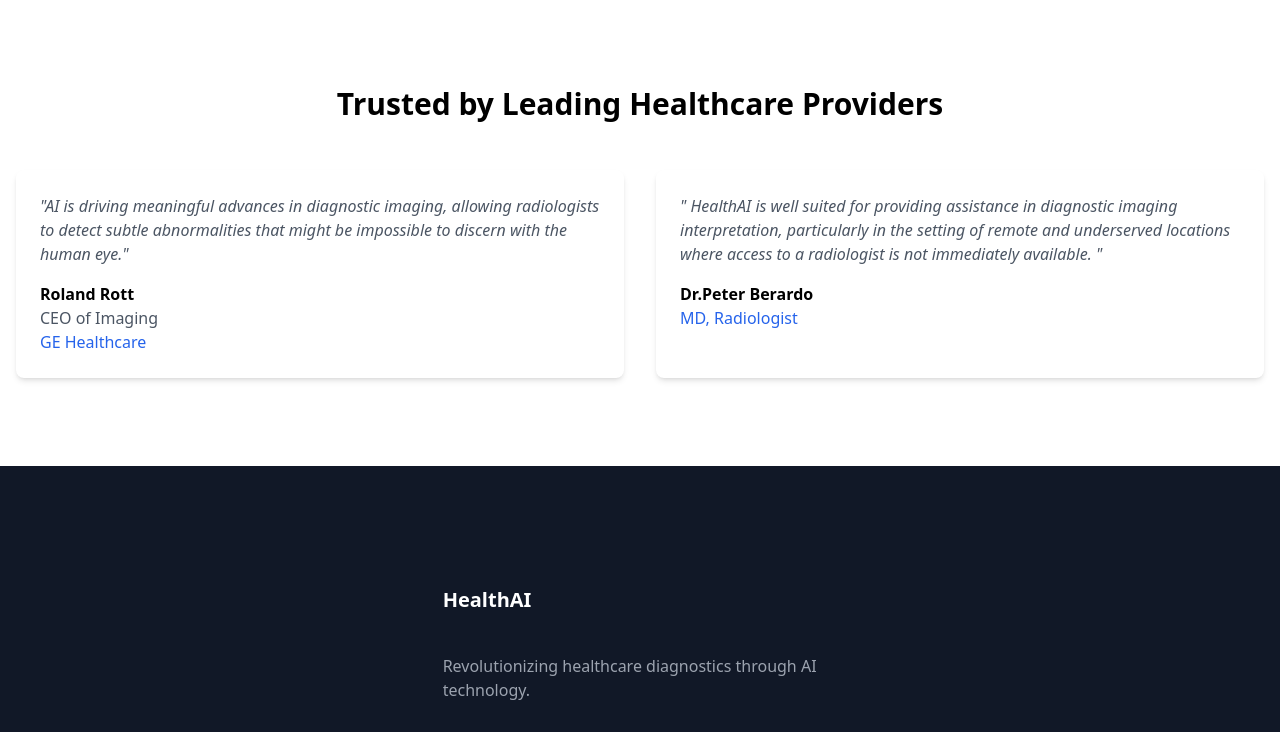
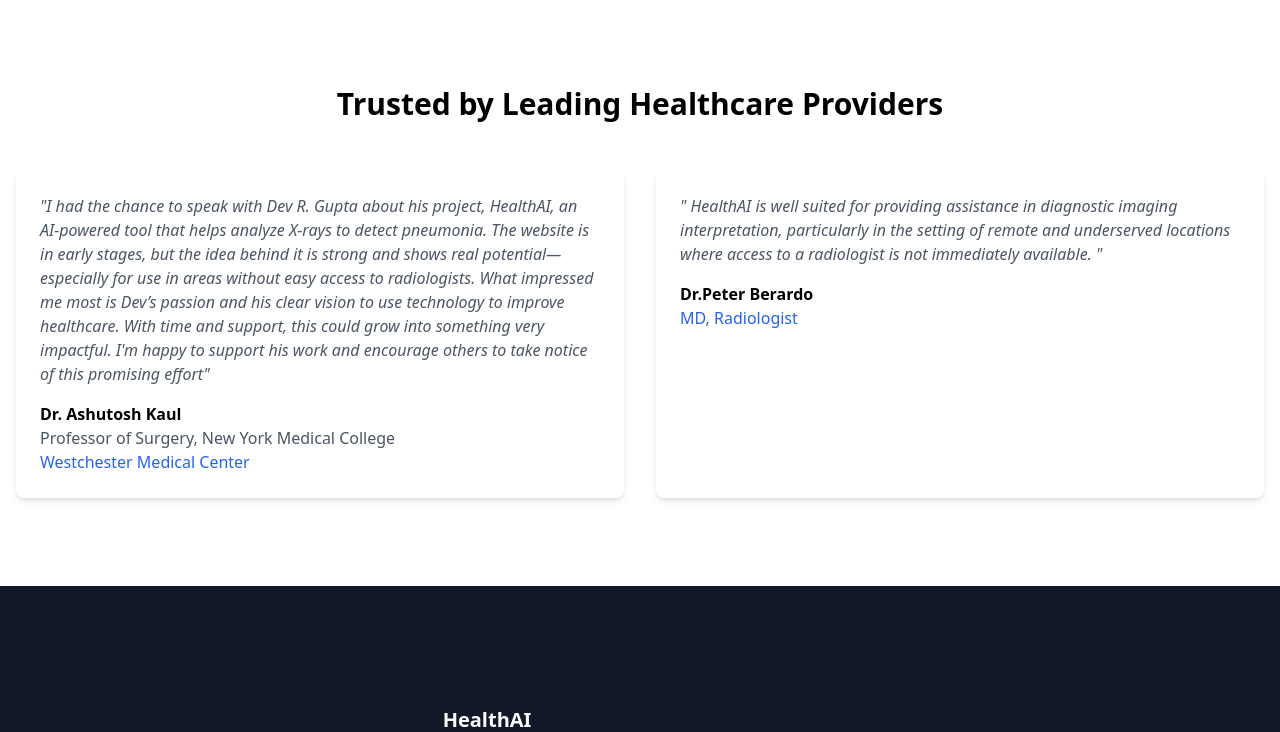
Before and after one commit to devrg0001/NewHealthAI, a Django app: page / in a window 1280 px wide. Shown: the part 2322-3054 px from the top of the page. Run offline with Django 4.2, Linux system fonts and the light colour scheme; some libraries are stand-ins or nearby versions.

Commit message:
Update upload_photo.html

```diff
--- a/website/templates/upload_photo.html
+++ b/website/templates/upload_photo.html
@@ -196,11 +196,15 @@
             <h2 class="text-3xl font-bold text-center mb-12">Trusted by Leading Healthcare Providers</h2>
             <div class="grid md:grid-cols-2 gap-8">
                 <div class="bg-white p-6 rounded-lg shadow-md">
-                    <p class="text-gray-600 italic mb-4">"AI is driving meaningful advances in diagnostic imaging, allowing radiologists to detect subtle abnormalities that might be impossible to discern with the human eye."</p>
+                    <p class="text-gray-600 italic mb-4">"I had the chance to speak with Dev R. Gupta about his project, HealthAI, an AI-powered tool that helps analyze X-rays to detect pneumonia. The website is in early stages, but the idea behind it is strong and shows real potential—especially for use in areas without easy access to radiologists.
+
+What impressed me most is Dev’s passion and his clear vision to use technology to improve healthcare. With time and support, this could grow into something very impactful.
+
+I'm happy to support his work and encourage others to take notice of this promising effort"</p>
                     <div>
-                        <p class="font-semibold">Roland Rott</p>
-                       <p class="text-gray-600">CEO of Imaging</p>
-                        <p class="text-blue-600">GE Healthcare</p>
+                        <p class="font-semibold"> Dr. Ashutosh Kaul</p>
+                       <p class="text-gray-600"> Professor of Surgery, New York Medical College</p>
+                        <p class="text-blue-600"> Westchester Medical Center</p>
                     </div>
                 </div>
                 <div class="bg-white p-6 rounded-lg shadow-md">
@@ -240,6 +244,21 @@
                         <p class="text-gray-600 leading-relaxed">
                             Inspired by his Indian heritage and motivated by the healthcare accessibility challenges he observed across different countries, Dev developed an innovative AI-powered diagnostic tool. This groundbreaking project uses advanced machine learning algorithms to analyze X-ray images, capable of detecting a range of conditions from pneumonia to fractures.
                         </p>
+                        <div>
+                         <h2 class="text-2xl font-bold mb-4">Anay Sharma</h2>
+                        <h3 class="text-xl text-gray-600 mb-4"> Co-Founder & Developer</h3>
+                        <p class="text-gray-600 leading-relaxed mb-4">
+                           Anay Sharma is a passionate innovator who balances his love for coding, AI, and music. As an award-winning hackathon participant and Head of Software at the GIIS Tech Club, Vice President of Technology in Sow4Future and an aspiring engineer, he is a strong believer when it comes to making technology accessible to all.
+
+Though he calls himself an AI explorer, Anay has already developed impactful projects, including an AI-powered disease diagnostic app that helps bridge medical gaps. He thrives on solving complex problems, from debugging AI models to debating the ethics of automation.
+
+Beyond tech, he’s often found jamming on his guitar or discussing economic reforms, blending creativity with logic. Anay is always eager to collaborate, innovate, and push boundaries, whether through tech, music, or a good brainstorming session.
+                        </p>
+                         </div>
+                        <h2 class="text-2xl font-bold mb-4">Eli Zou</h2>
+                        <h3 class="text-xl text-gray-600 mb-4"> Developer</h3>
+                         <h2 class="text-2xl font-bold mb-4">Henry Tsai</h2>
+                        <h3 class="text-xl text-gray-600 mb-4"> Developer</h3>
                     </div>
                 </div>
             </div>
```
